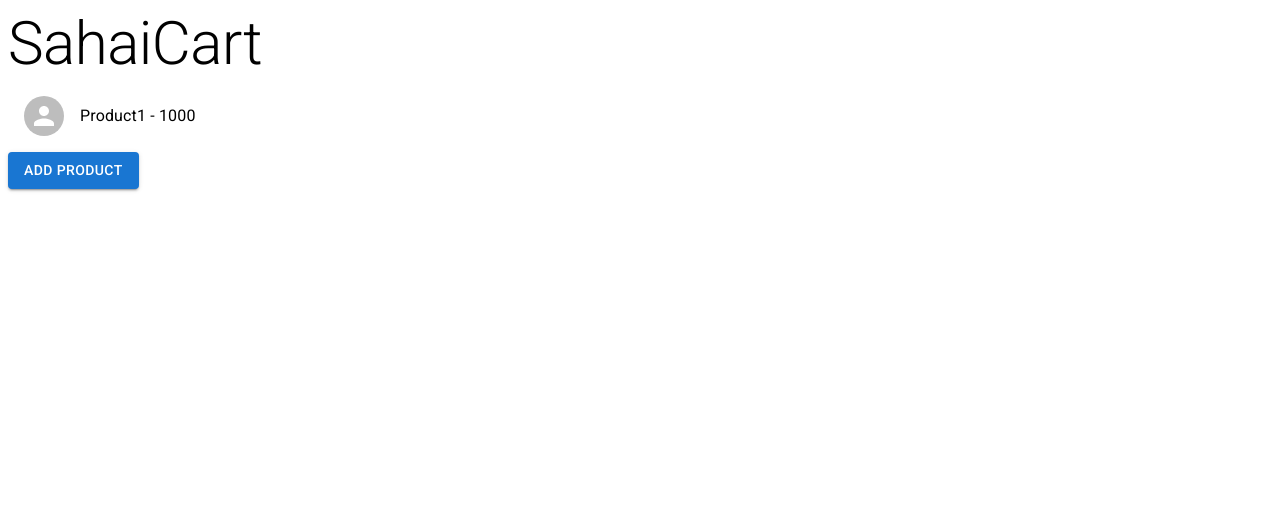
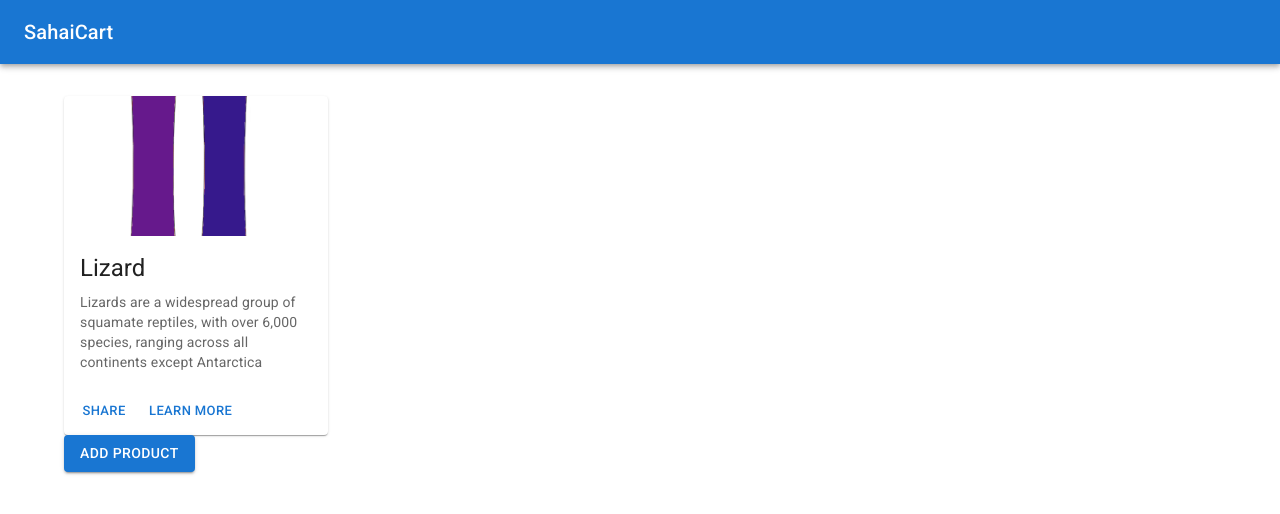
Before and after one commit to abhisheksahai/SahaiCart, a React (Create React App) app in the folder client/: page / in a window 1280 px wide. Both pictures are taken after a click on the button "ADD PRODUCT". Shown: the top 514 px of the page. Built offline with nearby package versions, Linux system fonts and the light colour scheme; no server answers.

Commit message:
Change for card component

```diff
--- a/client/src/app/layout/App.tsx
+++ b/client/src/app/layout/App.tsx
@@ -1,7 +1,9 @@
-import { Typography } from "@mui/material";
+import { CssBaseline } from "@mui/material";
+import { Container } from "@mui/system";
 import { useEffect, useState } from "react";
 import { Catalog } from "../../features/Catalog";
 import { iproduct } from "../models/iproduct";
+import { Header } from "./Header";
 
 function App() {
   const [products, setProducts] = useState<iproduct[]>([]);
@@ -30,8 +32,11 @@
 
   return (
     <div>
-      <Typography variant="h2">SahaiCart</Typography>
-      <Catalog products={products} addProduct={addProduct} />
+      <CssBaseline />
+      <Header />
+      <Container>
+        <Catalog products={products} addProduct={addProduct} />
+      </Container>
     </div>
   );
 }
--- /dev/null
+++ b/client/src/app/layout/Header.tsx
@@ -0,0 +1,13 @@
+import { AppBar, Toolbar, Typography } from "@mui/material";
+
+export function Header() {
+  return (
+    <>
+      <AppBar position="static" sx={{ mb: 4 }}>
+        <Toolbar>
+          <Typography variant="h6">SahaiCart</Typography>
+        </Toolbar>
+      </AppBar>
+    </>
+  );
+}
--- a/client/src/features/catalog/ProductCard.tsx
+++ b/client/src/features/catalog/ProductCard.tsx
@@ -1,4 +1,11 @@
-import { ListItem, ListItemAvatar, Avatar, ListItemText } from "@mui/material";
+import {
+  Button,
+  Card,
+  CardActions,
+  CardContent,
+  CardMedia,
+  Typography,
+} from "@mui/material";
 import { iproduct } from "../../app/models/iproduct";
 
 interface Props {
@@ -8,14 +15,27 @@
 export function ProductCard({ product }: Props) {
   return (
     <>
-      <ListItem key={product.id}>
-        <ListItemAvatar>
-          <Avatar src={product.pictureUrl} />
-        </ListItemAvatar>
-        <ListItemText>
-          {product.name} - {product.price}
-        </ListItemText>
-      </ListItem>
+      <Card>
+        <CardMedia
+          component="img"
+          alt="green iguana"
+          height="140"
+          image="/images/products/sb-core1.png"
+        />
+        <CardContent>
+          <Typography gutterBottom variant="h5" component="div">
+            Lizard
+          </Typography>
+          <Typography variant="body2" color="text.secondary">
+            Lizards are a widespread group of squamate reptiles, with over 6,000
+            species, ranging across all continents except Antarctica
+          </Typography>
+        </CardContent>
+        <CardActions>
+          <Button size="small">Share</Button>
+          <Button size="small">Learn More</Button>
+        </CardActions>
+      </Card>
     </>
   );
 }
--- a/client/src/features/catalog/ProductList.tsx
+++ b/client/src/features/catalog/ProductList.tsx
@@ -1,4 +1,4 @@
-import { List } from "@mui/material";
+import { Grid } from "@mui/material";
 import { iproduct } from "../../app/models/iproduct";
 import { ProductCard } from "./ProductCard";
 
@@ -9,11 +9,13 @@
 export function ProductList({ products }: Props) {
   return (
     <>
-      <List>
+      <Grid container spacing={4}>
         {products.map((product) => (
-          <ProductCard key={product.id} product={product} />
+          <Grid item xs={3} key={product.id}>
+            <ProductCard product={product} />
+          </Grid>
         ))}
-      </List>
+      </Grid>
     </>
   );
 }
```
